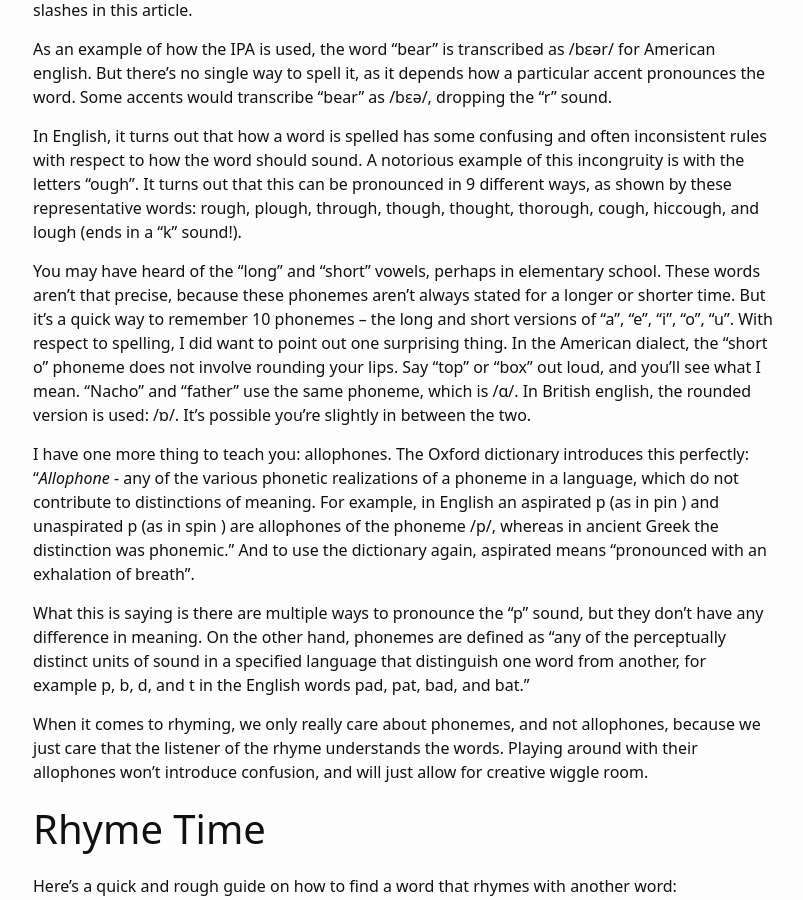
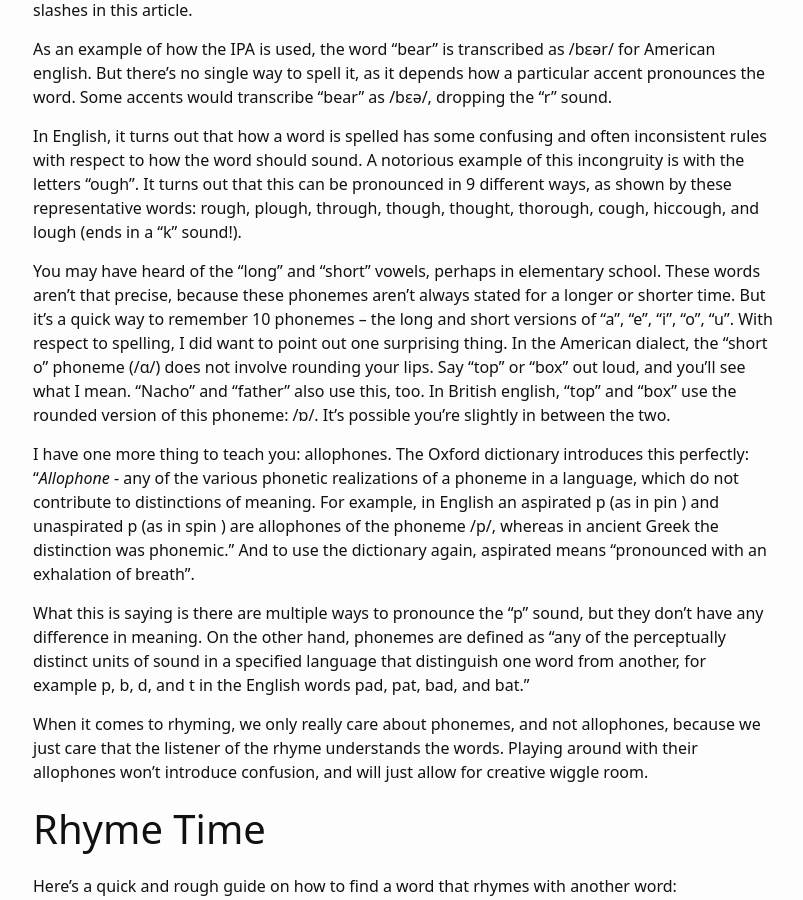
Before and after one commit to chaselambda/chaselambda.github.io, a Jekyll site: the page built from _posts/2022-05-07-rhyme-theory.markdown, in a window 1280 px wide and 900 px high, scrolled down 2680 px. Shown: the whole window, without its empty margins (237-1040 px from the left). Built offline with Jekyll 4.4.1, drawn with Linux system fonts in a browser that asks for light colours.

Commit message:
Clarify wording

```diff
--- a/_posts/2022-05-07-rhyme-theory.markdown
+++ b/_posts/2022-05-07-rhyme-theory.markdown
@@ -55,7 +55,7 @@ As an example of how the IPA is used, the word “bear” is transcribed as /bɛ
 
 In English, it turns out that how a word is spelled has some confusing and often inconsistent rules with respect to how the word should sound. A notorious example of this incongruity is with the letters “ough”. It turns out that this can be pronounced in 9 different ways, as shown by these representative words: rough, plough, through, though, thought, thorough, cough, hiccough, and lough (ends in a “k” sound!).
 
-You may have heard of the “long” and “short” vowels, perhaps in elementary school. These words aren’t that precise, because these phonemes aren’t always stated for a longer or shorter time. But it’s a quick way to remember 10 phonemes -- the long and short versions of “a”, “e”, “i”, “o”, “u”. With respect to spelling, I did want to point out one surprising thing. In the American dialect, the “short o” phoneme does not involve rounding your lips. Say “top” or “box” out loud, and you’ll see what I mean. “Nacho” and “father” use the same phoneme, which is /ɑ/. In British english, the rounded version is used: /ɒ/. It’s possible you’re slightly in between the two.
+You may have heard of the “long” and “short” vowels, perhaps in elementary school. These words aren’t that precise, because these phonemes aren’t always stated for a longer or shorter time. But it’s a quick way to remember 10 phonemes -- the long and short versions of “a”, “e”, “i”, “o”, “u”. With respect to spelling, I did want to point out one surprising thing. In the American dialect, the “short o” phoneme (/ɑ/) does not involve rounding your lips. Say “top” or “box” out loud, and you’ll see what I mean. “Nacho” and “father” also use this, too. In British english, "top" and "box" use the rounded version of this phoneme: /ɒ/. It’s possible you’re slightly in between the two.
 
 I have one more thing to teach you: allophones. The Oxford dictionary introduces this perfectly: “*Allophone* - any of the various phonetic realizations of a phoneme in a language, which do not contribute to distinctions of meaning. For example, in English an aspirated p (as in pin ) and unaspirated p (as in spin ) are allophones of the phoneme /p/, whereas in ancient Greek the distinction was phonemic.” And to use the dictionary again, aspirated means “pronounced with an exhalation of breath”.
 
```
